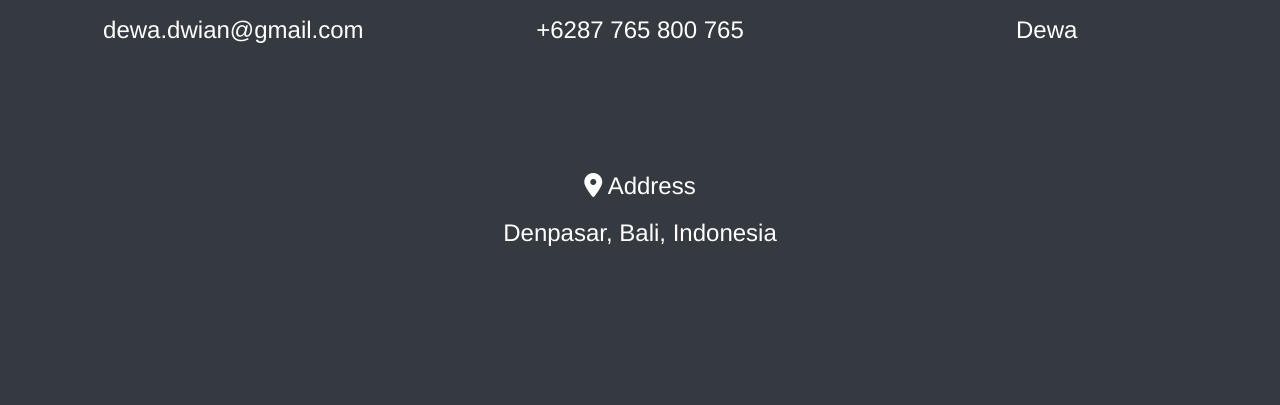
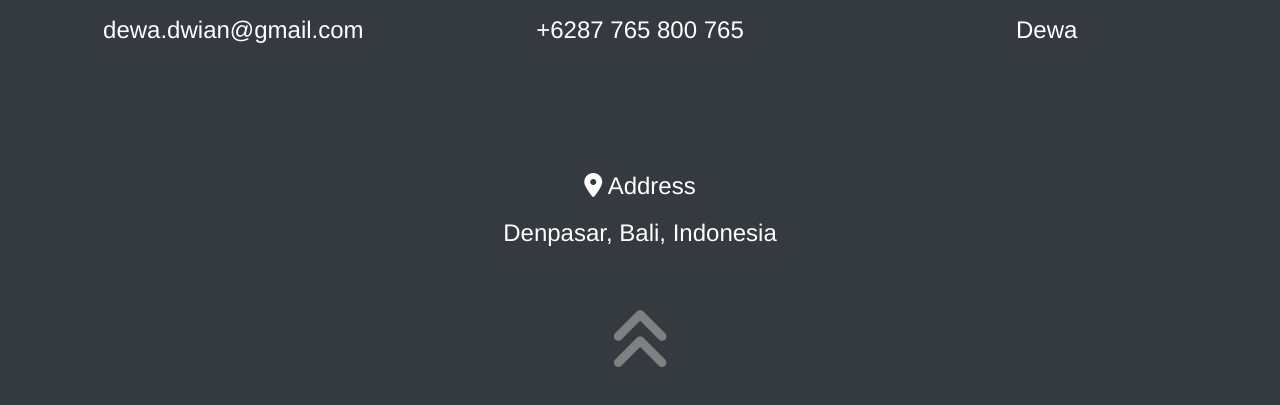
Before and after one commit to devduik/portfolio, a plain HTML site: page index.html in a window 1280 px wide. Shown: the part 1669-2074 px from the top of the page. Drawn offline with nearby package versions, Linux system fonts and the light colour scheme.

Commit message:
Update index.html

```diff
--- a/index.html
+++ b/index.html
@@ -53,6 +53,7 @@
 <div id="project" class="container-fluid">
   <div class="project-content">
     <h2 class="title">PROJECT LIST</h2>
+
 	<div class="col-sm-12">
 	  <div class="col-sm-6 item">
 		<h3>PROCHAIN <small>(Company Project)</small></h3>
@@ -81,6 +82,7 @@
 <div id="contact" class="container-fluid">
   <div class="contact-content">
     <h1 class="title">CONTACT INFO</h1>
+
 	<div class="col-sm-12">
 	  <div class="col-sm-4 item">
 		<h3><i class="far fa-envelope"></i> Email</h3>
@@ -99,6 +101,10 @@
 		<h3>Denpasar, Bali, Indonesia</h3>
 	  </div>
 	</div>
+
+	<div class="next-content" id="myNavbar">
+	  <a href="#about" style="color: grey"><i class="fas fa-angle-double-up fa-5x"></i></a>
+	</div>
   </div>
 </div>
 
```
Lines whose indentation alone changed are shown as unchanged.
